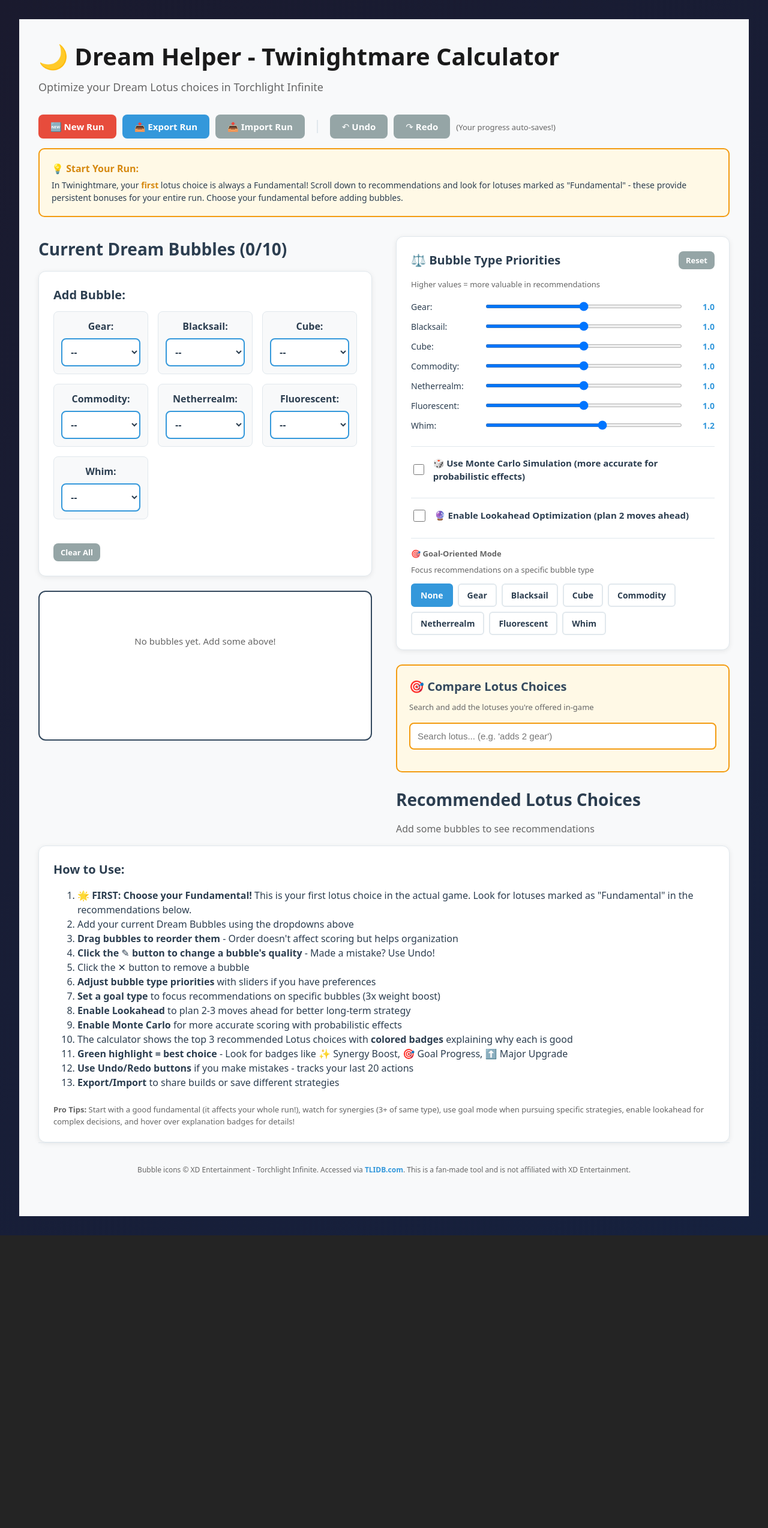
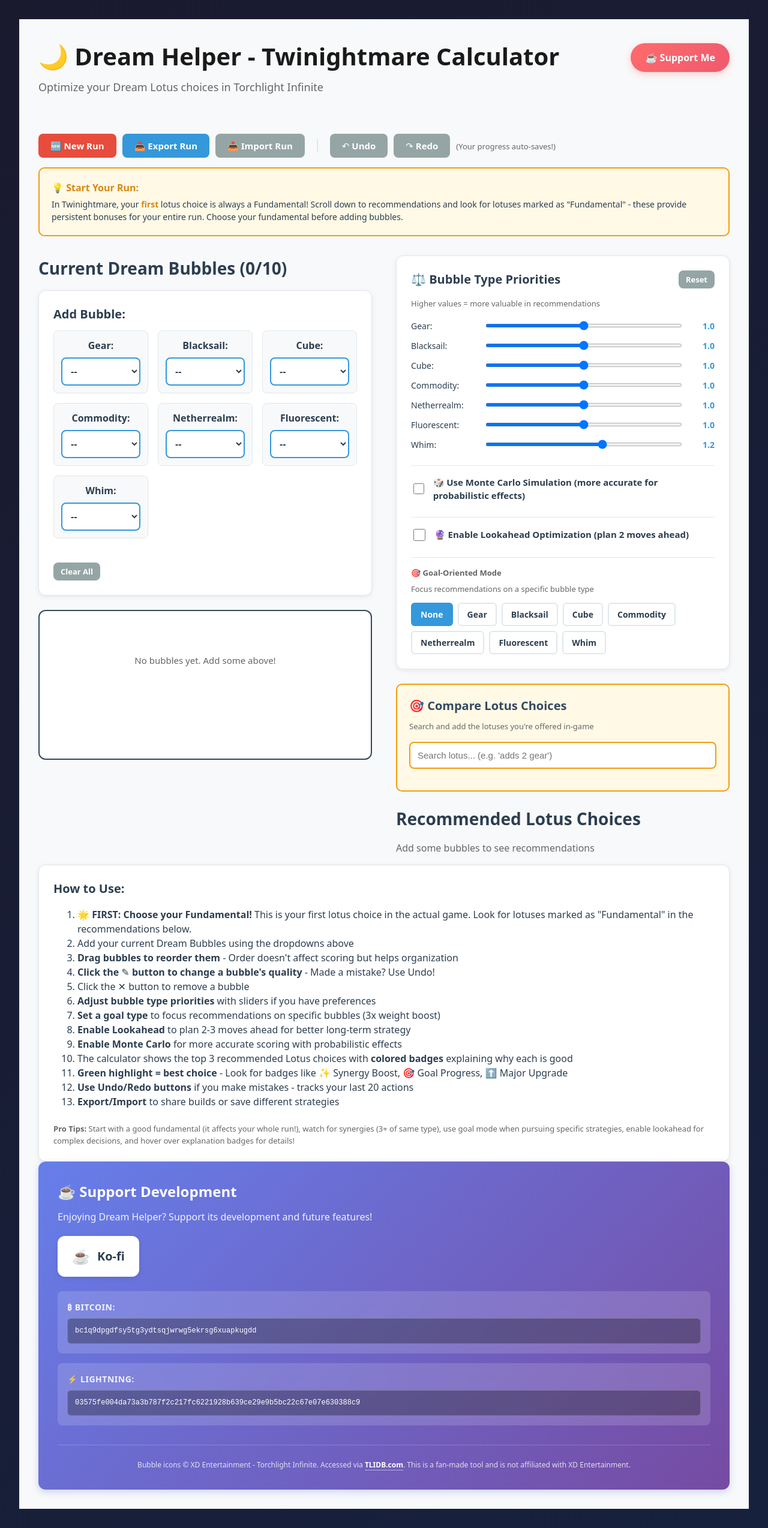
Before and after one commit to vetorazo/DreamHelper, a React (Vite) app: page / in a window 1280 px wide. Shown: the whole page at 60% size. Before the commit the page ends 2060 px from the top, so only its background shows below. Built offline with nearby package versions, Linux system fonts and the light colour scheme.

Commit message:
added support section - Ko-fi button in header and footer with payment options

```diff
--- a/src/App.css
+++ b/src/App.css
@@ -853,21 +853,203 @@
   text-align: center;
 }
 
-/* ========== Attribution Footer ========== */
-.attribution-footer {
-  text-align: center;
-  padding: 1.5rem;
-  border-top: 1px solid #e1e8ed;
+/* ========== Header with Support Button ========== */
+.header-with-support {
+  display: flex;
+  justify-content: space-between;
+  align-items: flex-start;
+  margin-bottom: 2rem;
+  gap: 2rem;
 }
 
-.attribution-footer a {
-  color: #3498db;
+.support-button {
+  display: inline-flex;
+  align-items: center;
+  gap: 0.5rem;
+  padding: 0.75rem 1.5rem;
+  background: linear-gradient(135deg, #ff6b6b 0%, #ee5a6f 100%);
+  color: white;
+  text-decoration: none;
+  border-radius: 25px;
+  font-weight: 700;
+  font-size: 1rem;
+  transition: all 0.3s ease;
+  box-shadow: 0 4px 12px rgba(255, 107, 107, 0.3);
+  white-space: nowrap;
+  margin-top: 0.5rem;
+}
+
+.support-button:hover {
+  transform: translateY(-2px);
+  box-shadow: 0 6px 16px rgba(255, 107, 107, 0.4);
+  background: linear-gradient(135deg, #ee5a6f 0%, #c92a2a 100%);
+}
+
+@media (max-width: 768px) {
+  .header-with-support {
+    flex-direction: column;
+    align-items: stretch;
+  }
+
+  .support-button {
+    width: 100%;
+    justify-content: center;
+  }
+}
+
+/* ========== Support & Attribution Footer ========== */
+.footer {
+  background: linear-gradient(135deg, #667eea 0%, #764ba2 100%);
+  border-radius: 12px;
+  padding: 2rem;
+  color: white;
+  box-shadow: 0 4px 12px rgba(102, 126, 234, 0.3);
+}
+
+.footer-section {
+  margin-bottom: 2rem;
+}
+
+.footer-section:last-child {
+  margin-bottom: 0;
+}
+
+.footer-title {
+  font-size: 1.5rem;
+  font-weight: 700;
+  margin: 0 0 0.75rem 0;
+  color: white;
+}
+
+.footer-text {
+  font-size: 1rem;
+  margin: 0 0 1.25rem 0;
+  color: rgba(255, 255, 255, 0.9);
+  line-height: 1.5;
+}
+
+.support-options {
+  display: flex;
+  flex-direction: column;
+  gap: 1.5rem;
+}
+
+.support-link {
+  display: inline-flex;
+  align-items: center;
+  gap: 0.75rem;
+  padding: 1rem 1.5rem;
+  background: white;
+  color: #2c3e50;
+  text-decoration: none;
+  border-radius: 12px;
+  font-weight: 700;
+  font-size: 1.125rem;
+  transition: all 0.3s ease;
+  box-shadow: 0 2px 8px rgba(0, 0, 0, 0.1);
+  width: fit-content;
+}
+
+.support-link:hover {
+  transform: translateY(-2px);
+  box-shadow: 0 4px 12px rgba(0, 0, 0, 0.2);
+}
+
+.support-link.kofi:hover {
+  background: #ff5e5b;
+  color: white;
+}
+
+.support-icon {
+  font-size: 1.5rem;
+}
+
+.support-name {
+  font-size: 1.25rem;
+}
+
+.crypto-options {
+  display: flex;
+  flex-direction: column;
+  gap: 1rem;
+}
+
+.crypto-option {
+  background: rgba(255, 255, 255, 0.15);
+  padding: 1rem;
+  border-radius: 8px;
+  backdrop-filter: blur(10px);
+}
+
+.crypto-label {
+  display: block;
+  font-weight: 700;
+  font-size: 0.875rem;
+  margin-bottom: 0.5rem;
+  color: rgba(255, 255, 255, 0.9);
+  text-transform: uppercase;
+  letter-spacing: 0.5px;
+}
+
+.crypto-address {
+  display: block;
+  background: rgba(0, 0, 0, 0.3);
+  padding: 0.75rem;
+  border-radius: 6px;
+  font-family: 'Courier New', monospace;
+  font-size: 0.75rem;
+  color: #fff;
+  word-break: break-all;
+  line-height: 1.4;
+  border: 1px solid rgba(255, 255, 255, 0.2);
+  transition: all 0.2s ease;
+}
+
+.crypto-address:hover {
+  background: rgba(0, 0, 0, 0.5);
+  border-color: rgba(255, 255, 255, 0.4);
+}
+
+.footer-section.attribution {
+  border-top: 1px solid rgba(255, 255, 255, 0.2);
+  padding-top: 1.5rem;
+  text-align: center;
+}
+
+.footer-section.attribution p {
+  color: rgba(255, 255, 255, 0.8);
+  margin: 0;
+}
+
+.footer-section.attribution a {
+  color: white;
   text-decoration: none;
   font-weight: 600;
+  border-bottom: 1px solid rgba(255, 255, 255, 0.5);
+  transition: border-color 0.2s ease;
 }
 
-.attribution-footer a:hover {
-  text-decoration: underline;
+.footer-section.attribution a:hover {
+  border-bottom-color: white;
+}
+
+@media (max-width: 768px) {
+  .footer {
+    padding: 1.5rem;
+  }
+
+  .footer-title {
+    font-size: 1.25rem;
+  }
+
+  .support-link {
+    width: 100%;
+    justify-content: center;
+  }
+
+  .crypto-address {
+    font-size: 0.625rem;
+  }
 }
 
 /* ========== Synergy Detection ========== */
--- a/src/App.tsx
+++ b/src/App.tsx
@@ -653,10 +653,23 @@ function App() {
 
   return (
     <div className="app-container">
+      <div className="header-with-support">
+        <div>
           <h1 className="app-title">🌙 Dream Helper - Twinightmare Calculator</h1>
           <p className="app-subtitle">
             Optimize your Dream Lotus choices in Torchlight Infinite
           </p>
+        </div>
+        <a
+          href="https://ko-fi.com/vndtta"
+          target="_blank"
+          rel="noopener noreferrer"
+          className="support-button"
+          title="Support the development of Dream Helper"
+        >
+          ☕ Support Me
+        </a>
+      </div>
 
       <div className="mb-2">
         <button
@@ -1383,8 +1396,41 @@ function App() {
         </p>
       </div>
 
-      {/* Attribution Footer */}
-      <div className="attribution-footer mt-4">
+      {/* Support & Attribution Footer */}
+      <footer className="footer mt-4">
+        <div className="footer-section">
+          <h4 className="footer-title">☕ Support Development</h4>
+          <p className="footer-text">
+            Enjoying Dream Helper? Support its development and future features!
+          </p>
+          <div className="support-options">
+            <a
+              href="https://ko-fi.com/vndtta"
+              target="_blank"
+              rel="noopener noreferrer"
+              className="support-link kofi"
+            >
+              <span className="support-icon">☕</span>
+              <span className="support-name">Ko-fi</span>
+            </a>
+            <div className="crypto-options">
+              <div className="crypto-option">
+                <span className="crypto-label">₿ Bitcoin:</span>
+                <code className="crypto-address" title="Click to copy">
+                  bc1q9dpgdfsy5tg3ydtsqjwrwg5ekrsg6xuapkugdd
+                </code>
+              </div>
+              <div className="crypto-option">
+                <span className="crypto-label">⚡ Lightning:</span>
+                <code className="crypto-address" title="Lightning Node ID">
+                  03575fe004da73a3b787f2c217fc6221928b639ce29e9b5bc22c67e07e630388c9
+                </code>
+              </div>
+            </div>
+          </div>
+        </div>
+
+        <div className="footer-section attribution">
           <p className="text-xs text-muted">
             Bubble icons © XD Entertainment - Torchlight Infinite. Accessed via{" "}
             <a
@@ -1397,6 +1443,7 @@ function App() {
             . This is a fan-made tool and is not affiliated with XD Entertainment.
           </p>
         </div>
+      </footer>
     </div>
   );
 }
```
Also changed, not shown: 2 other files (tests, documents, lock files or other folders). Lines whose indentation alone changed are shown as unchanged.
